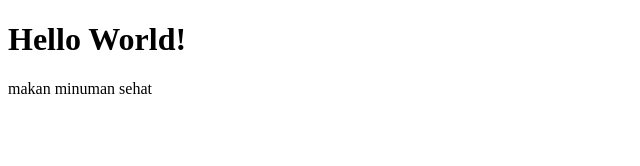
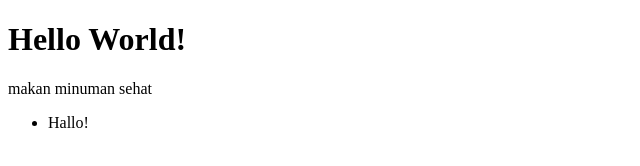
Before and after one commit to guruh2501/guruh-test-repo3, a plain HTML site: page index.html in a window 1280 px wide. Shown: the full height of the page, 0-640 px from the left. Drawn offline with Linux system fonts and the light colour scheme.

Commit message:
menambahkan list pada index.html

```diff
--- a/index.html
+++ b/index.html
@@ -8,5 +8,8 @@
 <body>
     <h1>Hello World!</h1>
     <p>makan minuman sehat</p>
+    <ul>
+        <li>Hallo!</li>
+    </ul>
 </body>
 </html>
```
